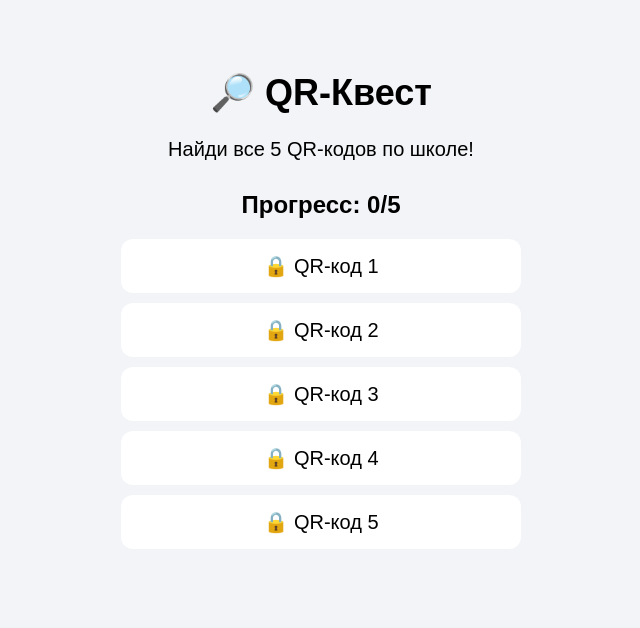
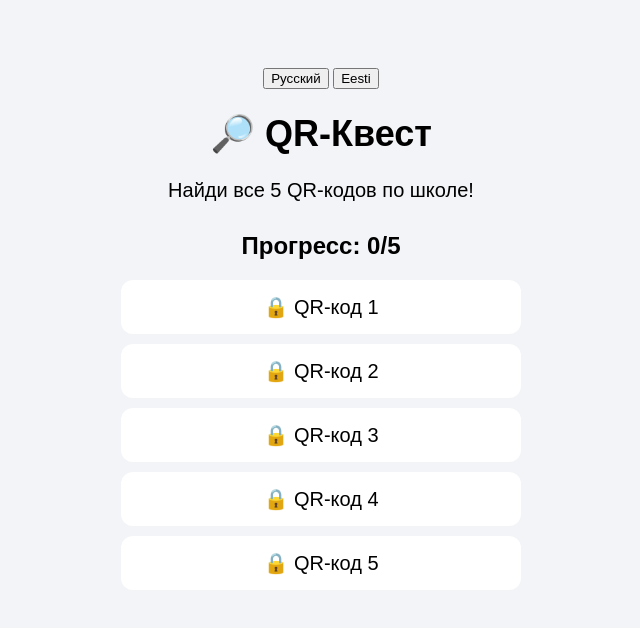
Before and after one commit to StepanPim/qr-quest, a plain HTML site: page index.html in a window 1280 px wide. Shown: the whole page, without its empty margins (319-959 px from the left). Drawn offline with Linux system fonts and the light colour scheme.

Commit message:
Add files via upload

```diff
--- a/index.html
+++ b/index.html
@@ -3,21 +3,29 @@
 <head>
     <meta charset="UTF-8">
     <meta name="viewport" content="width=device-width, initial-scale=1.0">
+
     <title>QR-Квест</title>
+
     <link rel="stylesheet" href="style.css">
 </head>
 
 <body>
 
-    <h1>🔎 QR-Квест</h1>
+    <div id="language">
+        <button id="ru">Русский</button>
+        <button id="et">Eesti</button>
+    </div>
 
-    <p>Найди все 5 QR-кодов по школе!</p>
+    <h1 id="title">🔎 QR-Квест</h1>
+
+    <p id="description">Найди все 5 QR-кодов по школе!</p>
 
     <h2 id="progress">Прогресс: 0/5</h2>
+
     <div id="complete" style="display: none;">
-    <h2>🎉 КВЕСТ ПРОЙДЕН!</h2>
-    <p>Ты нашёл все 5 QR-кодов!</p>
-    <p>Отличная работа 😎</p>
+        <h2 id="complete-title">🎉 КВЕСТ ПРОЙДЕН!</h2>
+        <p id="complete-text">Ты нашёл все 5 QR-кодов!</p>
+        <p id="complete-work">Отличная работа 😎</p>
     </div>
 
     <div id="qr-list">
@@ -27,6 +35,8 @@
         <p id="qr4">🔒 QR-код 4</p>
         <p id="qr5">🔒 QR-код 5</p>
     </div>
+
     <script src="script.js"></script>
+
 </body>
 </html>
--- a/script.js
+++ b/script.js
@@ -1,6 +1,9 @@
 let foundQRs = JSON.parse(localStorage.getItem("foundQRs")) || [];
 
+let language = localStorage.getItem("language") || "ru";
+
 const params = new URLSearchParams(window.location.search);
+
 
 // 🔄 Сброс прогресса
 if (params.get("reset") === "1") {
@@ -8,8 +11,34 @@ if (params.get("reset") === "1") {
     window.location.href = window.location.origin + window.location.pathname;
 }
 
-// 🔎 Находим QR
+
+// 🌍 Тексты
+const texts = {
+    ru: {
+        title: "🔎 QR-Квест",
+        description: "Найди все 5 QR-кодов по школе!",
+        progress: "Прогресс",
+        qr: "QR-код",
+        completeTitle: "🎉 КВЕСТ ПРОЙДЕН!",
+        completeText: "Ты нашёл все 5 QR-кодов!",
+        completeWork: "Отличная работа 😎"
+    },
+
+    et: {
+        title: "🔎 QR-KVEST",
+        description: "Leia koolist kõik 5 QR-koodi!",
+        progress: "Edenemine",
+        qr: "QR-kood",
+        completeTitle: "🎉 ÜLESANNE LÄBITUD!",
+        completeText: "Leidsid kõik 5 QR-koodi!",
+        completeWork: "Tubli töö 😎"
+    }
+};
+
+
+// 🔎 Найти QR
 function findQR(number) {
+
     const qr = document.getElementById("qr" + number);
 
     if (foundQRs.includes(number)) {
@@ -18,46 +47,116 @@ function findQR(number) {
 
     foundQRs.push(number);
 
-    localStorage.setItem("foundQRs", JSON.stringify(foundQRs));
+    localStorage.setItem(
+        "foundQRs",
+        JSON.stringify(foundQRs)
+    );
 
     if (qr) {
-        qr.textContent = "✅ QR-код " + number;
+        qr.textContent =
+            "✅ " + texts[language].qr + " " + number;
     }
 
     updateProgress();
 }
 
-// 📊 Обновляем прогресс
+
+// 📊 Прогресс
 function updateProgress() {
+
     document.getElementById("progress").textContent =
-        "Прогресс: " + foundQRs.length + "/5";
+        texts[language].progress + ": " + foundQRs.length + "/5";
 
     if (foundQRs.length === 5) {
+
         document.getElementById("complete").style.display = "block";
+
     } else {
+
         document.getElementById("complete").style.display = "none";
+
     }
 }
 
-// 🔓 Показываем уже найденные QR
+
+// 🔓 Показываем найденные QR
 function showFoundQRs() {
+
     foundQRs.forEach(function(number) {
+
         const qr = document.getElementById("qr" + number);
 
         if (qr) {
-            qr.textContent = "✅ QR-код " + number;
+
+            qr.textContent =
+                "✅ " + texts[language].qr + " " + number;
+
         }
+
     });
 
     updateProgress();
 }
 
+
+// 🌍 Применяем язык
+function applyLanguage() {
+
+    const t = texts[language];
+
+    document.documentElement.lang =
+        language === "ru" ? "ru" : "et";
+
+    document.getElementById("title").textContent =
+        t.title;
+
+    document.getElementById("description").textContent =
+        t.description;
+
+    document.getElementById("complete-title").textContent =
+        t.completeTitle;
+
+    document.getElementById("complete-text").textContent =
+        t.completeText;
+
+    document.getElementById("complete-work").textContent =
+        t.completeWork;
+
+    showFoundQRs();
+}
+
+
+// 🇷🇺 Русский
+document.getElementById("ru").onclick = function() {
+
+    language = "ru";
+
+    localStorage.setItem("language", language);
+
+    applyLanguage();
+};
+
+
+// 🇪🇪 Eesti
+document.getElementById("et").onclick = function() {
+
+    language = "et";
+
+    localStorage.setItem("language", language);
+
+    applyLanguage();
+};
+
+
 // 📱 Проверяем QR в ссылке
 const qrNumber = Number(params.get("qr"));
 
 if (qrNumber >= 1 && qrNumber <= 5) {
+
     findQR(qrNumber);
+
 }
 
-// 🔓 Восстанавливаем прогресс
-showFoundQRs();
+
+// 🚀 Запускаем язык
+applyLanguage();
```
Lines whose indentation alone changed are shown as unchanged.
